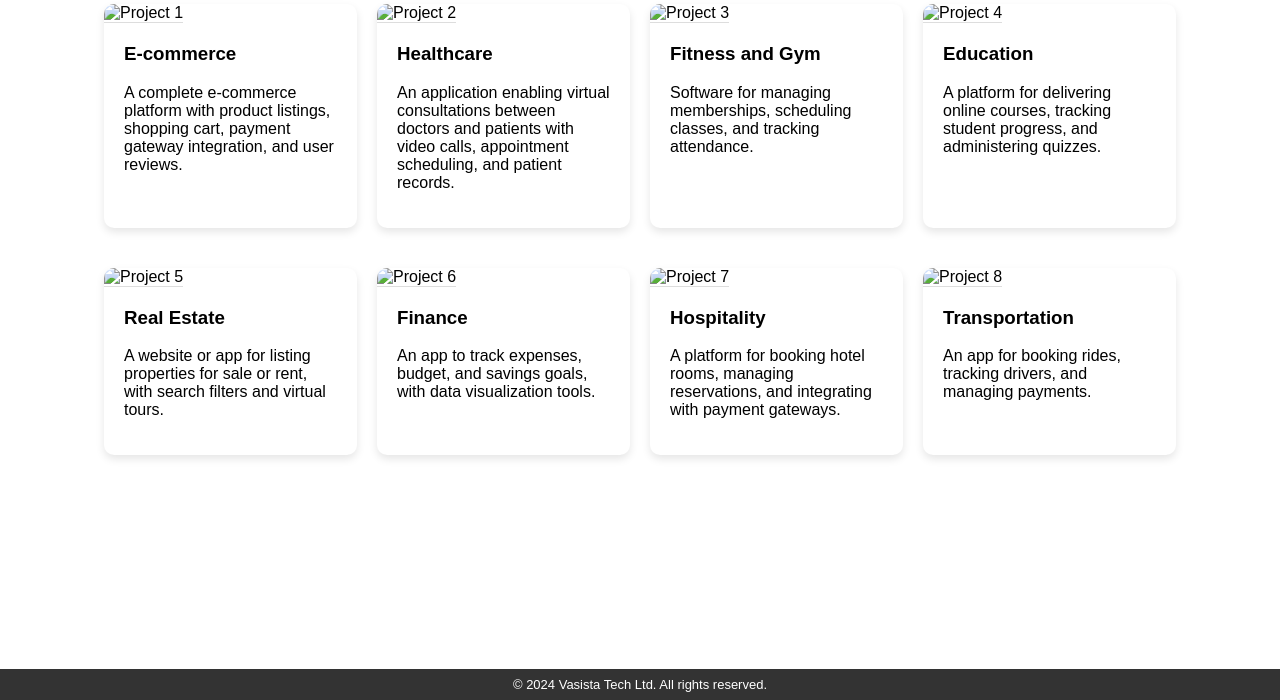
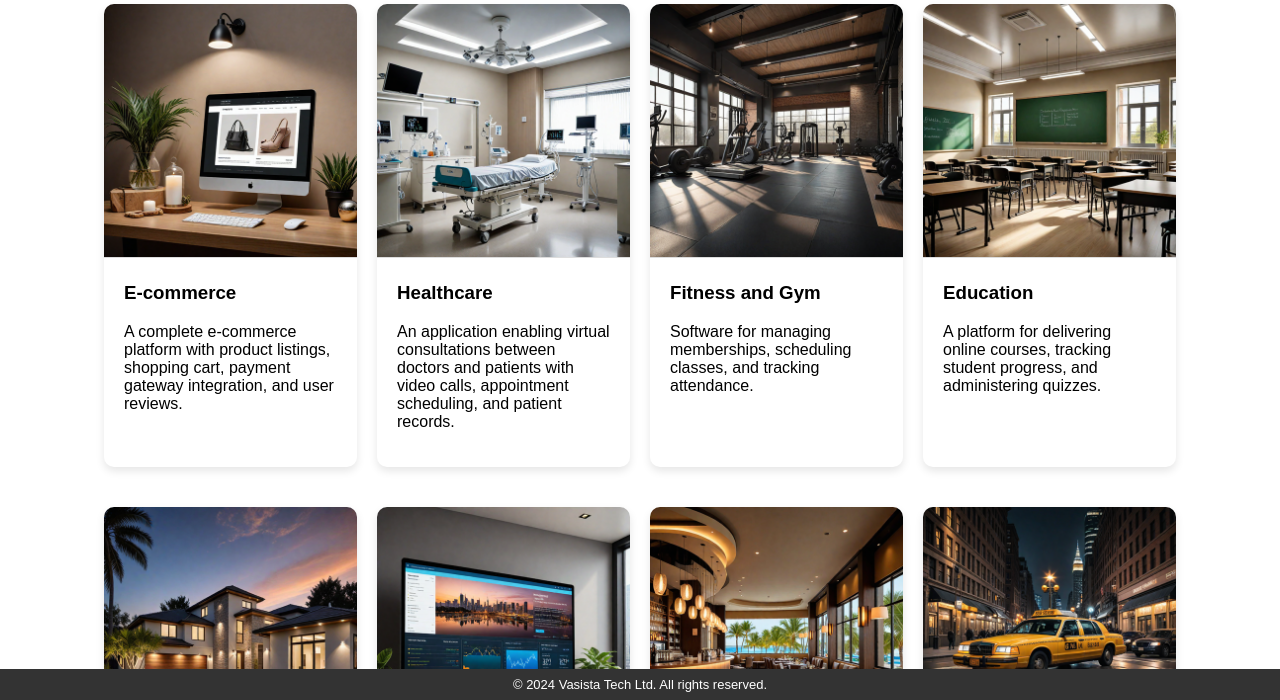
Before and after one commit to sumanthvasista107/v_tech, a plain HTML site: page Industries.html in a window 1280 px wide. Shown: the part 100-800 px from the top of the page. Drawn offline with Linux system fonts and the light colour scheme; the site is published under a folder, as on GitHub Pages, so addresses that start at the root find nothing.

Commit message:
made changes

```diff
--- a/Industries.html
+++ b/Industries.html
@@ -5,13 +5,13 @@
     <meta name="viewport" content="width=device-width, initial-scale=1.0">
     <title>Vasista Tech</title>
     <link rel="stylesheet" href="Industries.css">
-    <link rel="icon" type="image/jpg" href="images/Vasista.png">
+    <link rel="icon" type="image/jpg" href="./images/Vasista.png">
 </head>
 <body>
     <header>
         <nav>
             <a class="logo-container" href="/index.html">
-                <img src="images/Vasista.png" alt="Benzene Logo" class="logo-img">
+                <img src="./images/Vasista.png" alt="Vasista Tech" class="logo-img">
                 <span class="logo-text">Vasista Tech</span>
             </a>
             <div class="menu-icon">&#9776;</div>
@@ -26,56 +26,56 @@
     <div class="container">
         <div class="project-grid">
             <div class="project">
-                <img src="/images/e-com-img.png" alt="Project 1">
+                <img src="./images/e-com-img.png" alt="Project 1">
                 <div class="project-info">
                     <h3>E-commerce</h3>
                     <p>A complete e-commerce platform with product listings, shopping cart, payment gateway integration, and user reviews.</p>
                 </div>
             </div>
             <div class="project">
-                <img src="/images/health-img.png" alt="Project 2">
+                <img src="./images/health-img.png" alt="Project 2">
                 <div class="project-info">
                     <h3>Healthcare</h3>
                     <p>An application enabling virtual consultations between doctors and patients with video calls, appointment scheduling, and patient records.</p>
                 </div>
             </div>
             <div class="project">
-                <img src="/images/gym-img.png" alt="Project 3">
+                <img src="./images/gym-img.png" alt="Project 3">
                 <div class="project-info">
                     <h3>Fitness and Gym</h3>
                     <p>Software for managing memberships, scheduling classes, and tracking attendance.</p>
                 </div>
             </div>
             <div class="project">
-                <img src="/images/school-img.png" alt="Project 4">
+                <img src="./images/school-img.png" alt="Project 4">
                 <div class="project-info">
                     <h3>Education</h3>
                     <p>A platform for delivering online courses, tracking student progress, and administering quizzes.</p>
                 </div>
             </div>
             <div class="project">
-                <img src="/images/estate-img.png" alt="Project 5">
+                <img src="./images/estate-img.png" alt="Project 5">
                 <div class="project-info">
                     <h3>Real Estate</h3>
                     <p>A website or app for listing properties for sale or rent, with search filters and virtual tours.</p>
                 </div>
             </div>
             <div class="project">
-                <img src="/images/finance-img.png" alt="Project 6">
+                <img src="./images/finance-img.png" alt="Project 6">
                 <div class="project-info">
                     <h3>Finance</h3>
                     <p>An app to track expenses, budget, and savings goals, with data visualization tools.</p>
                 </div>
             </div>
             <div class="project">
-                <img src="/images/hotel-img.png" alt="Project 7">
+                <img src="./images/hotel-img.png" alt="Project 7">
                 <div class="project-info">
                     <h3>Hospitality</h3>
                     <p>A platform for booking hotel rooms, managing reservations, and integrating with payment gateways.</p>
                 </div>
             </div>
             <div class="project">
-                <img src="/images/travel-img.png" alt="Project 8">
+                <img src="./images/travel-img.png" alt="Project 8">
                 <div class="project-info">
                     <h3>Transportation</h3>
                     <p>An app for booking rides, tracking drivers, and managing payments.</p>
```
Also changed, not shown: ContactUs.html (+3 -3 lines), Services.html (+2 -2 lines), index.html (+2 -2 lines).
